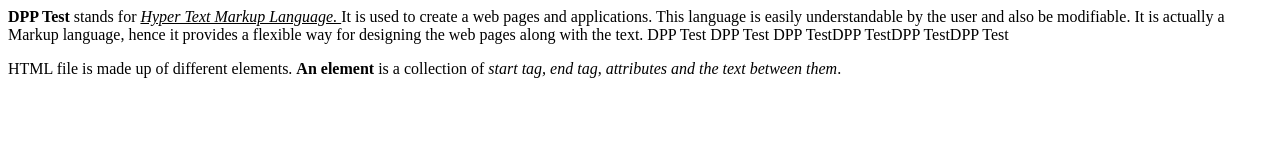
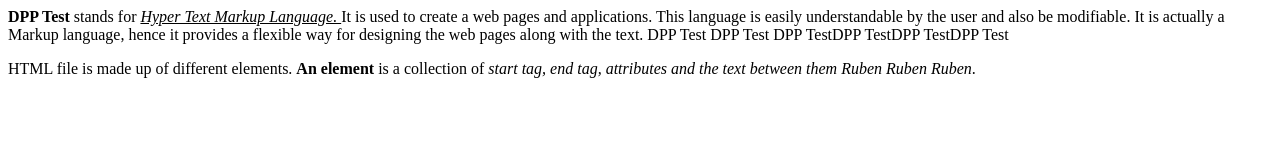
Before and after one commit to ruben-cardoso-siemens/ruben-cardoso-siemens, a plain HTML site: page index.html in a window 1280 px wide. Drawn offline with Linux system fonts and the light colour scheme.

Commit message:
Update index.html

```diff
--- a/index.html
+++ b/index.html
@@ -10,7 +10,7 @@
 is easily understandable by the user and also be modifiable. It is actually a Markup language, hence it provides a flexible way for designing the
 web pages along with the text.   DPP Test DPP Test DPP TestDPP TestDPP TestDPP Test
 </p>
-HTML file is made up of different elements. <b> An element </b> is a collection of <i> start tag, end tag, attributes and the text between them</i>.
+HTML file is made up of different elements. <b> An element </b> is a collection of <i> start tag, end tag, attributes and the text between them Ruben Ruben Ruben</i>.
 </p>
 </Body>
 </Html>
```
